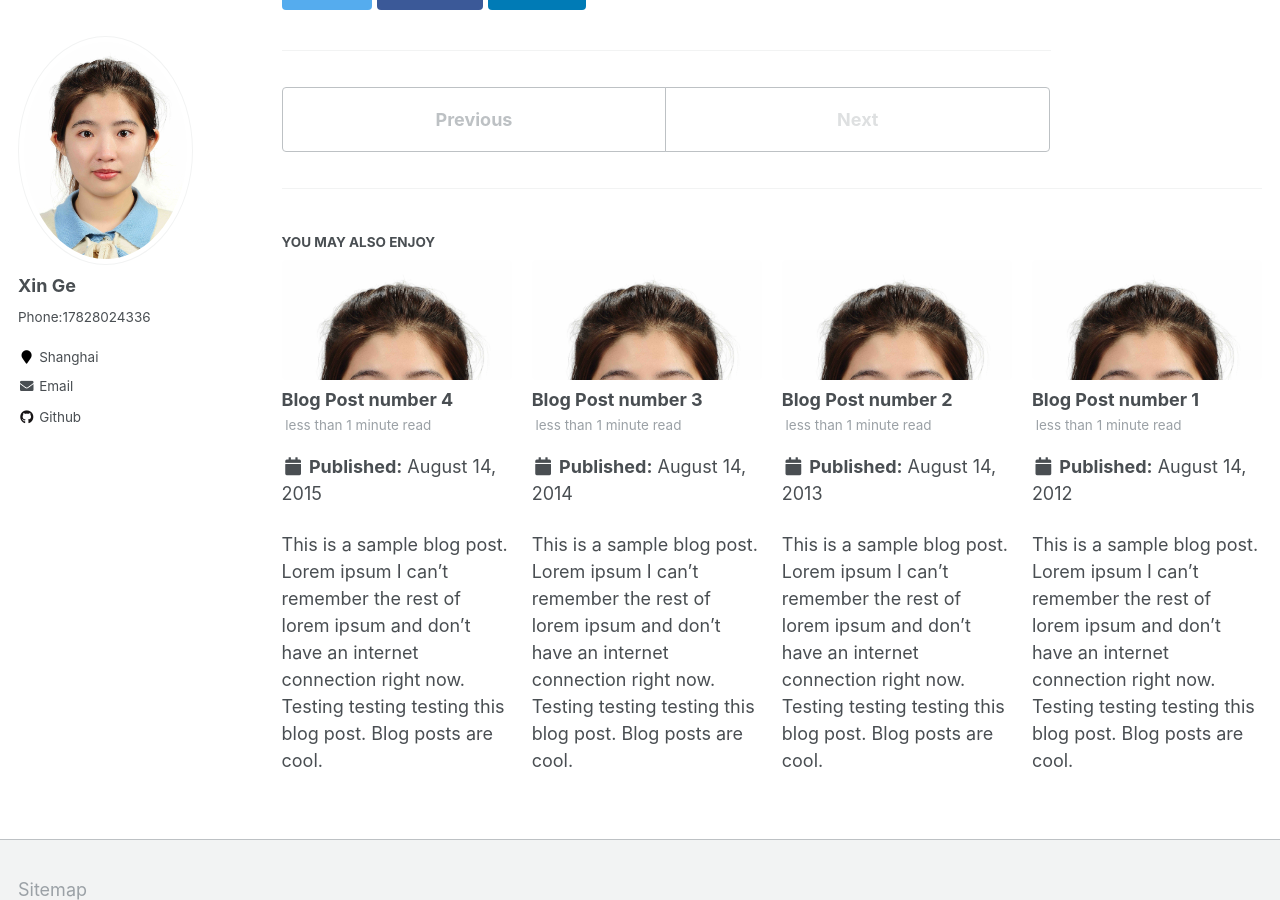
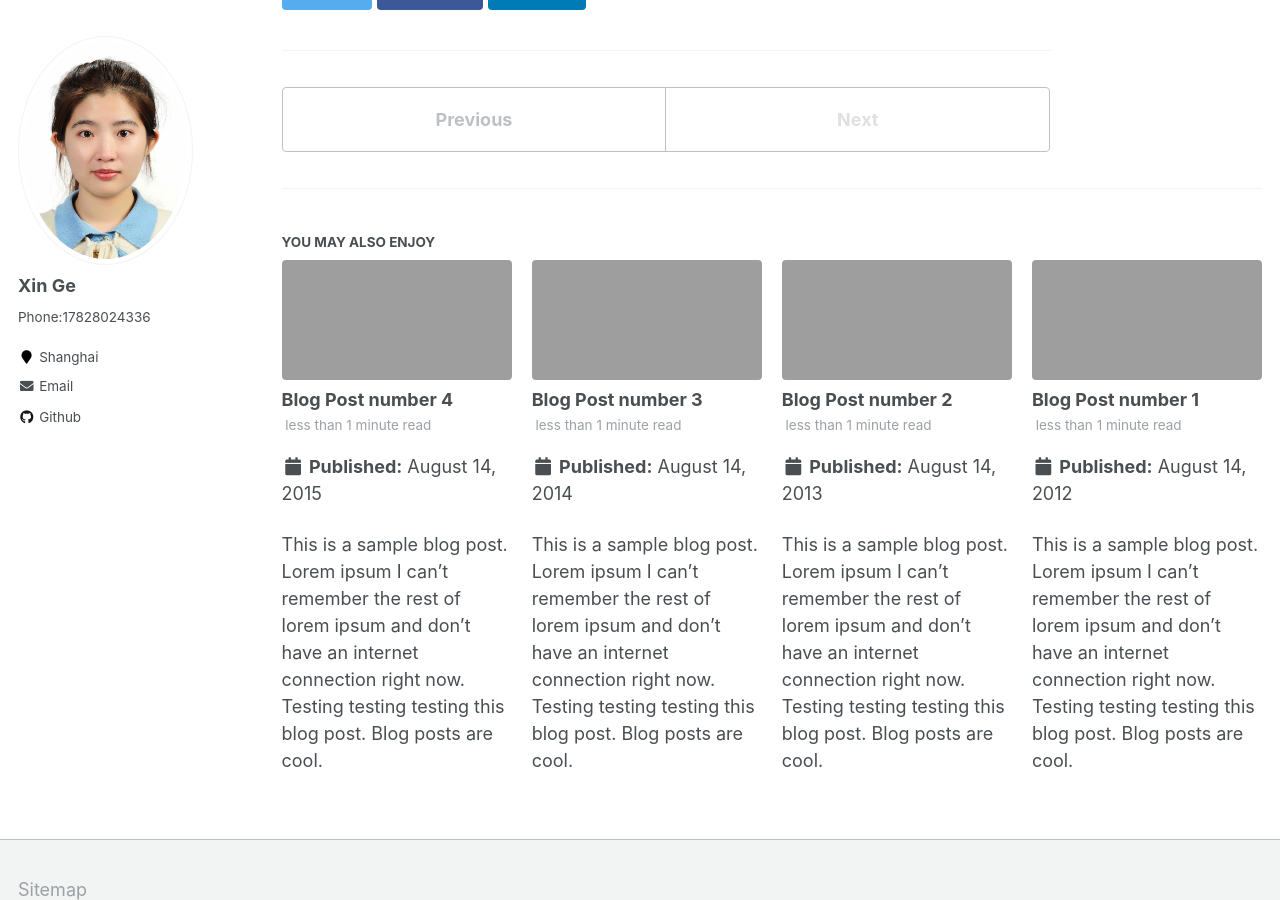
Before and after one commit to Esther0630/Esther0630.github.io, a Jekyll site: the page built from _posts/2199-01-01-future-post.md, in a window 1280 px wide and 900 px high, scrolled down 518 px. Built offline with Jekyll 4.4.1, drawn with Linux system fonts in a browser that asks for light colours.

Commit message:
Update _config.yml

```diff
--- a/_config.yml
+++ b/_config.yml
@@ -14,7 +14,7 @@ description              : &description "personal description"
 url                      : https://Esther0630.github.io # the base hostname & protocol for your site e.g. "https://mmistakes.github.io"
 baseurl                  : "" # the subpath of your site, e.g. "/blog"
 repository               : "Esther0630/Esther0630.github.io"
-teaser                   :  "Xinge.png" # filename of teaser fallback teaser image placed in /images/, .e.g. "500x300.png"
+teaser                   :  "ID Photo.png" # filename of teaser fallback teaser image placed in /images/, .e.g. "500x300.png"
 breadcrumbs              : false # true, false (default)
 words_per_minute         : 160
 future                   : true
```
